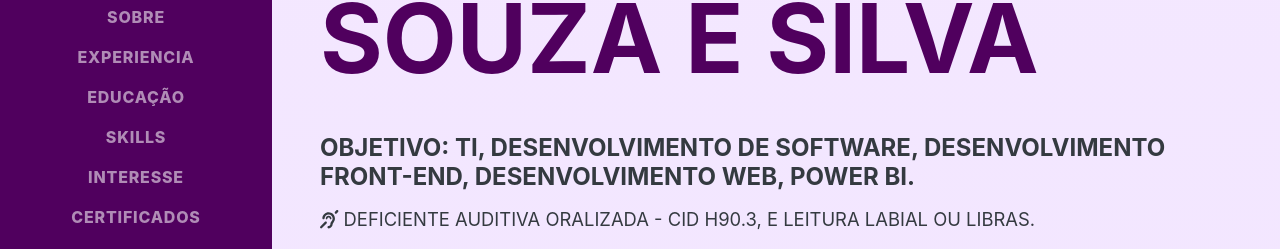
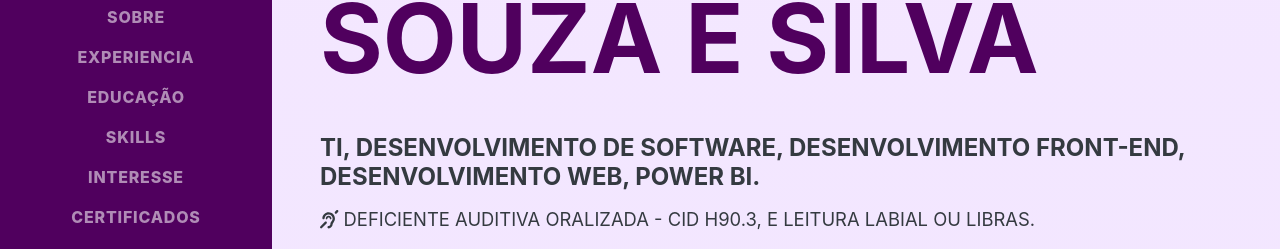
Before and after one commit to BrendaCristinaCSS/CV_Brenda_Cristina, a plain HTML site: page index.html in a window 1280 px wide. Shown: the part 334-583 px from the top of the page. Drawn offline with nearby package versions, Linux system fonts and the light colour scheme; a web font is replaced by a local one.

Commit message:
Update index.html

```diff
--- a/index.html
+++ b/index.html
@@ -57,8 +57,7 @@
                         <div class="subheading mb-5">
                         </div>
                     <h4>
-                        <P>OBJETIVO:
-TI, Desenvolvimento de Software, Desenvolvimento Front-End, Desenvolvimento Web, Power BI.</p>
+                        <P>TI, Desenvolvimento de Software, Desenvolvimento Front-End, Desenvolvimento Web, Power BI.</p>
                     <p class="lead mb-5"><i class="fa fa-deaf"></i>  Deficiente auditiva oralizada - CID H90.3, e leitura labial ou Libras.</p>
                     </h4>
 
```
